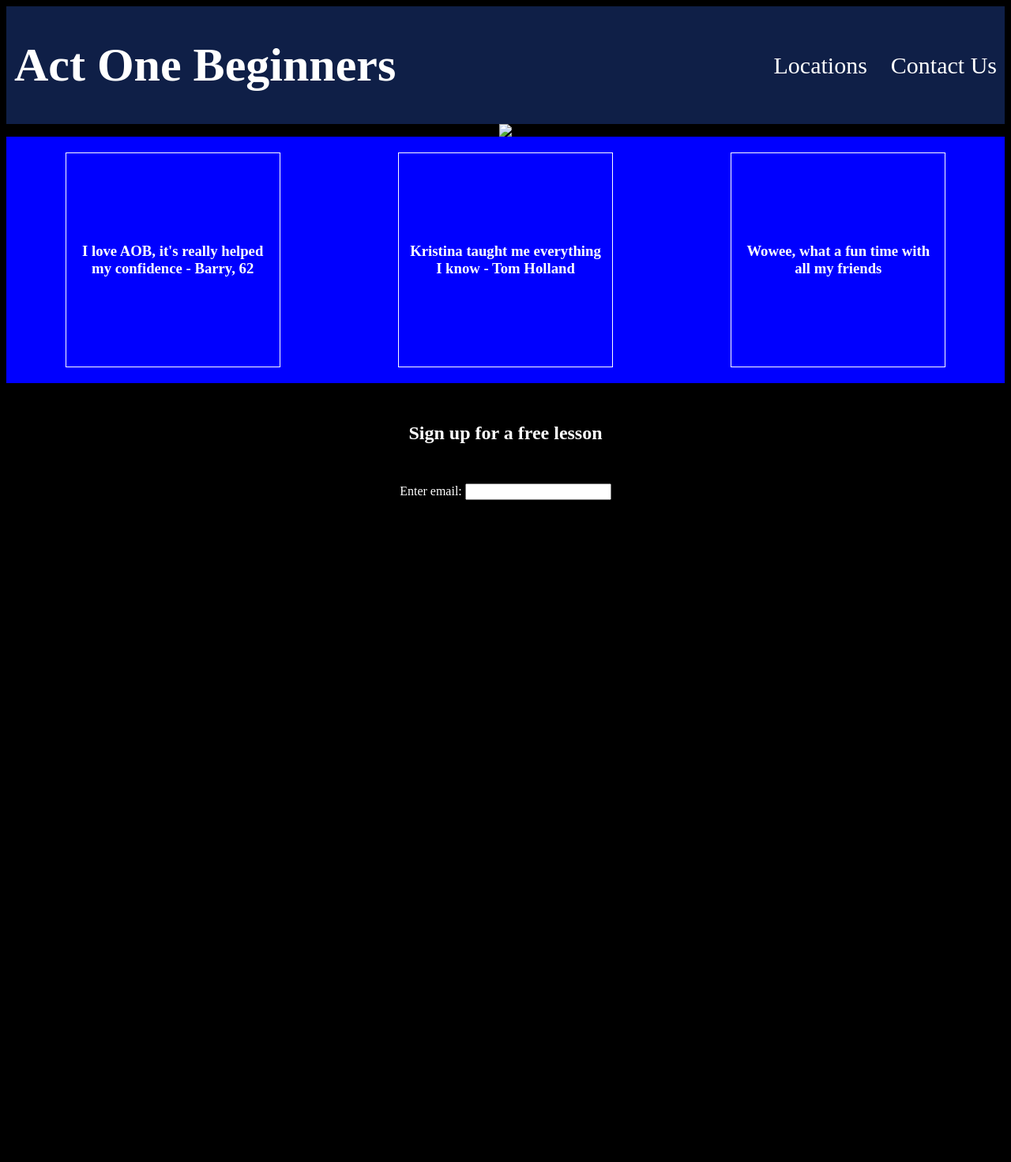
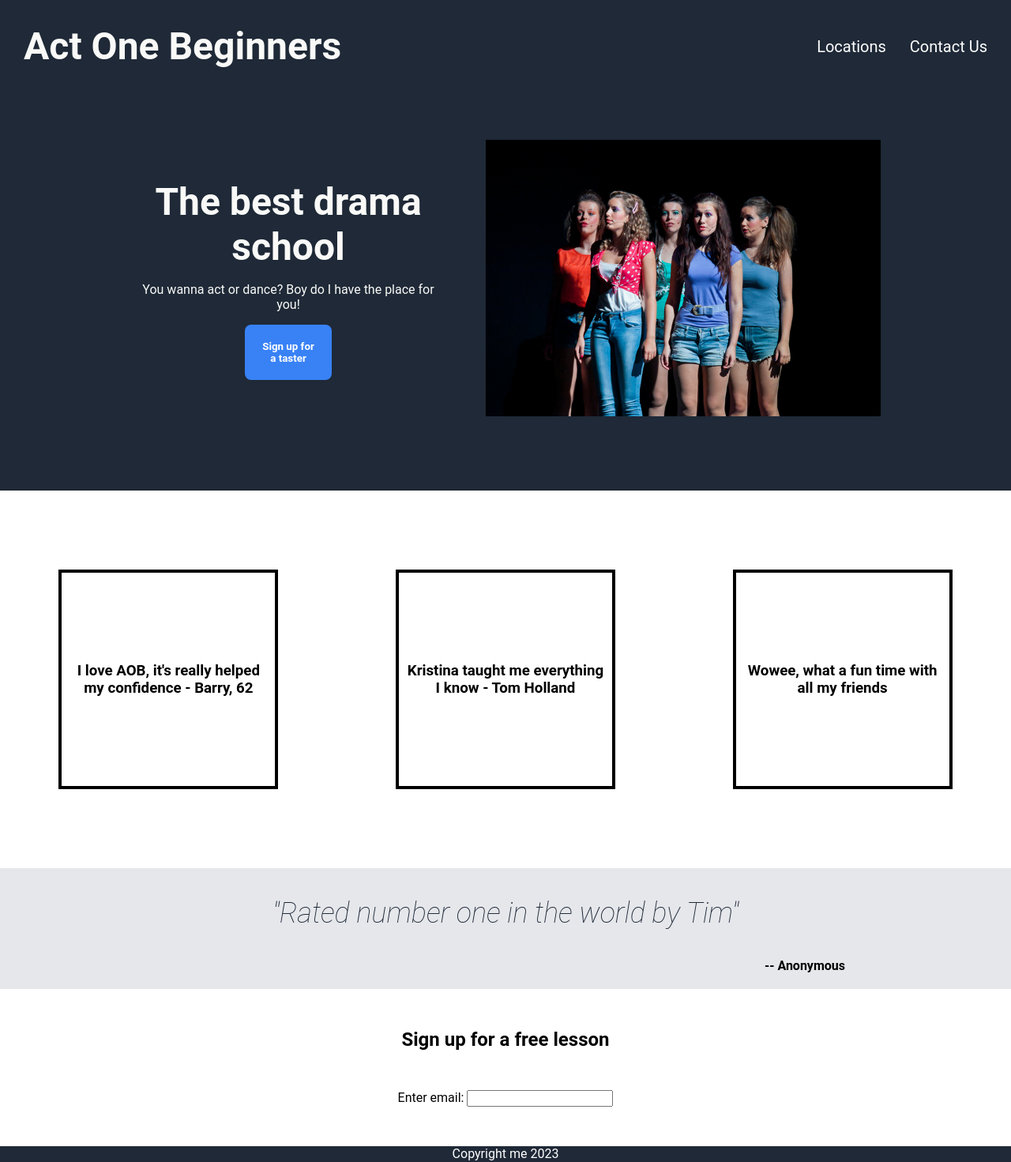
Before and after one commit to tmhewitt/AOB-website, a plain HTML site: page index.html in a window 1280 px wide. Shown: the whole page at 79% size. Before the commit the page ends 800 px from the top, so only its background shows below. Drawn offline with Linux system fonts and the light colour scheme.

Commit message:
Edit layout of hero box to side by side

```diff
--- a/index.html
+++ b/index.html
@@ -16,20 +16,37 @@
     <div class="contact-us"><p1>Contact Us</p1></div>
 </div>
 
-<div class="banner-image"><img src=images/FootLoose-304.jpg></div>
-
+<div class="hero">
+    <div class="hero-1 hero-cta">
+    <h1>The best drama school</h1>
+    <p>You wanna act or dance? Boy do I have the place for you!</p>
+    <button type="button">Sign up for a taster</button>
+    </div>
+    <div class="banner-image"><img src=images/FootLoose-304.jpg></div>
+</div>
 <div class="quote-container">
             <div class="quote-one"><h3>I love AOB, it's really helped my confidence - Barry, 62</h3></div>
             <div class="quote-two"><h3>Kristina taught me everything I know - Tom Holland </h3></div>
             <div class="quote-three"><h3>Wowee, what a fun time with all my friends</h3></div>
 
 </div>
+
+<div class="bx quote">
+    <p>"Rated number one in the world by Tim"
+    </p>
+    <b>
+        -- Anonymous
+    </b>
+</div>
 <div class="signup"><h2>Sign up for a free lesson</h2>
 </div>
+<div class="form">
 <form action="index.php">
     Enter email: <input type="text" name="your_name" minlength="2" maxlength="60">
 </form>
-
+</div>
+<div class="footer">
+    <p>Copyright me 2023</p>
 </div>
 </body>
 </html>
--- a/stylesheet.css
+++ b/stylesheet.css
@@ -1,23 +1,35 @@
 body {
-    background-color: black;
-    color: white;
+    background-color: #FFFFFF;
+    padding: 0;
+    margin: 0;
     text-align: center;
-    margin-bottom: 50px;
+    font-family: 'Roboto', arial;
 }
 
 .header {
     height: auto;
     text-align: center;
-    background: #2a53bc60;
+    background-color: #1F2937;
     color: rgb(255, 255, 255);
     font-size: 30px;
     display: flex;
     flex-direction: row;
     gap: 30px;
-    padding-right: 10px;
-    padding-left: 10px;
+    padding-right: 30px;
+    padding-left: 30px;
+    padding-top: 30px;
+}
 
+.locations, .contact-us{
+    font-size: 20px;
+    font-family: 'Roboto', arial;
 }
+h1 {
+    font-size: 48px;
+    font-weight: bold;
+    color: #F9FAF8;
+    margin: 0;
+    font-family: 'Roboto', arial;}
 
 .contact-us {
     display: flex;
@@ -38,16 +50,49 @@ body {
 
 }
 
-.banner-image {
+.hero {
+    display: flex;
+    color: #F9FAF8;
+    background-color: #1F2937;
+    align-items: center;
+    justify-content: center;
+    padding: 90px;
 
+}
+.hero p, h1 {
+    text-align: center;
+}
+
+.hero button {
+    display: block;
+    text-align: center;
+    width: 110px;
+    border: none;
+    background: #3882f6;
+    padding: 20px;
+    border-radius: 8px;
+    color: #fff;
+    font-family: 'Roboto', arial;
+    text-decoration: none;
+    font-weight: bold;
+    align-self: center;
+}
+.hero-cta {
+    flex-basis: 400px;
     display: flex;
-    justify-content: center;
+    flex-direction: column;
+    text-align: left;
+    margin-right: 50px;
+}
+.hero img {
+    width: 500px;
+    height: 350px;
 }
 
 .quote-container {
-    color: #fff;
-    background-color: blue;
-    padding: 20px 0;
+    color: rgb(0, 0, 0);
+    background-color: rgb(255, 255, 255);
+    padding: 100px 0;
     display: flex;
     align-items: center;
     justify-content: space-around;
@@ -57,7 +102,8 @@ body {
 }
 .quote-one, .quote-two, .quote-three {
     display: flex;
-    border: 1px solid #fff;
+    background-color: white;
+    border: 4px solid ;
     align-items: center;
     justify-content: space-around;
     width: 300px;
@@ -67,8 +113,41 @@ body {
     padding: 10px;
 }
 .quote-one:hover, .quote-two:hover, .quote-three:hover {
-    background-color: orange;
+
+    background-color: #ffffff;
+
+  box-shadow: 0 5px 50px rgba(145, 92, 182, .4);
+}
+.quote {
+    display: flex;
+    flex-direction: column;
+    background-color: #E5E7EB;
+    padding: 0 200px;
+}
+
+.quote p {
+    font-size: 36px;
+    color: #1F2937;
+    font-style: italic;
+    font-weight: lighter;
+    font-family: 'Roboto', arial;
+}
+
+.quote b {
+    padding-bottom: 20px;
+    padding-right: 10px;
+    font-family: 'Roboto', arial;
+    text-align: right;
 }
 .signup {
     margin: 50px;
 }
+.form {margin-bottom: 50px;}
+
+.footer {
+    background-color: #1F2937;
+    color: #fff;
+    font-family: 'Roboto', arial;
+    margin: 0px;
+    height: 20px;
+}
```
Also changed, not shown: images/FootLoose-304.jpg (added).
